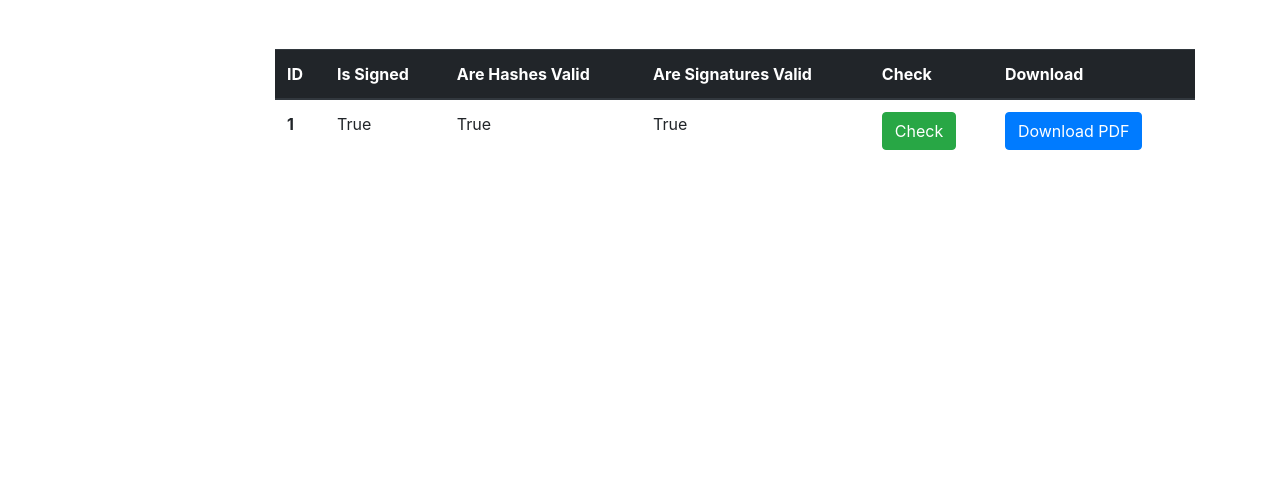
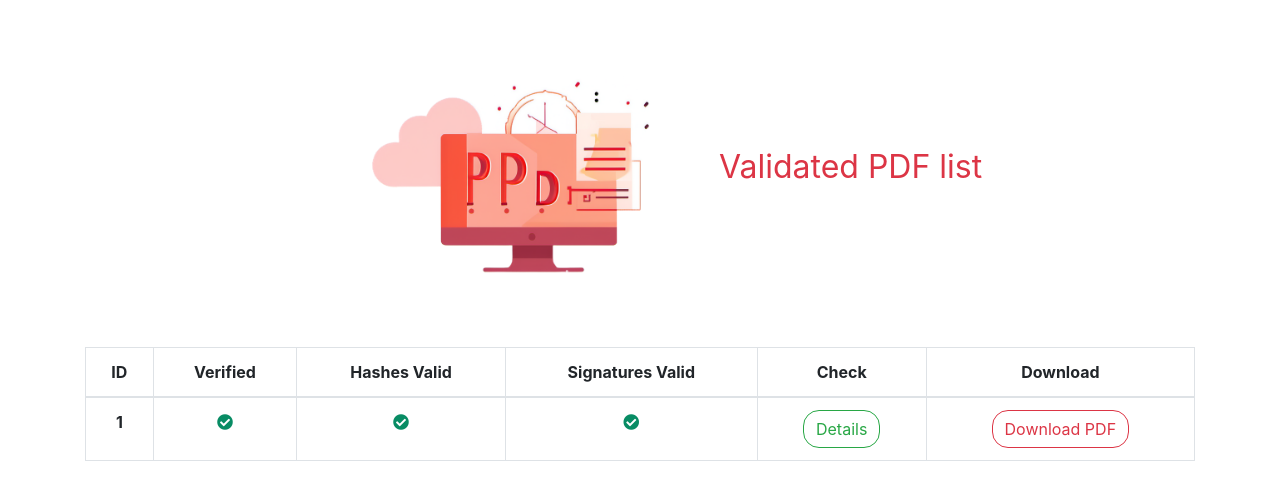
Before and after one commit to zorojurio/pdf-validator, a Django app: page /pdf-validated_list in a window 1280 px wide. Shown: the part 80-580 px from the top of the page. Run offline with Django 5.2, Linux system fonts and the light colour scheme; a user stored in the database is signed in; tables that the repository leaves empty hold one stand-in row (values such as "Sample post"); some libraries are stand-ins or nearby versions.

Commit message:
my validated pdf

```diff
--- a/signature_validator/templates/signature_validator/pdf_list.html
+++ b/signature_validator/templates/signature_validator/pdf_list.html
@@ -1,37 +1,64 @@
 {% extends 'base.html' %}
-
+{% load static %}
 {% block title %}My Validated PDF list{% endblock %}
 
 {% block content %}
     <div class="container">
         <div class="row mt-5">
-            <div class="col-2">
+            <div class="col-12">
+                <div class="text-center">
+                    <img src="{% static 'img/pdf-home.png' %}" height="250px"
+                         class=" d-inline center-image"
+                         alt="">
+                    <h2 class="d-inline text-danger">Validated PDF list</h2>
+                </div>
+            </div>
 
-            </div>
-            <div class="col-10">
-                <table class="table">
-                    <thead class="thead-dark">
-                    <tr>
+            <div class="col-12 mt-5">
+                <table class="table table-bordered">
+                    <thead>
+                    <tr class="font-weight-bold text-center">
                         <th scope="col">ID</th>
-                        <th scope="col">Is Signed</th>
-                        <th scope="col">Are Hashes Valid</th>
-                        <th scope="col">Are Signatures Valid</th>
+                        <th scope="col">Verified</th>
+                        <th scope="col">Hashes Valid</th>
+                        <th scope="col">Signatures Valid</th>
                         <th scope="col">Check</th>
                         <th scope="col">Download</th>
                     </tr>
                     </thead>
                     <tbody>
                     {% for pdf in pdf_list %}
-                        <tr>
+                        <tr class="text-center">
                             <th scope="row"> {{ pdf.pk }}</th>
-                            <td> {{ pdf.is_signed }}</td>
-                            <td> {{ pdf.is_hashes_valid }}</td>
-                            <td> {{ pdf.is_signatures_valid }}</td>
+                            <td >
+                                {% if pdf.all_signers_verified %}
+                                    <i class="fas fa-check-circle green-circle"></i>
+                                {% else %}
+                                    <i class="fas fa-times-circle red-circle"></i>
+                                {% endif %}
+                            </td>
+
+                            <td>
+                                {% if pdf.is_hashes_valid %}
+                                    <i class="fas fa-check-circle green-circle"></i>
+                                {% else %}
+                                    <i class="fas fa-times-circle red-circle"></i>
+                                {% endif %}
+                            </td>
+                            <td>
+                                {% if pdf.is_signatures_valid %}
+                                    <i class="fas fa-check-circle green-circle"></i>
+                                {% else %}
+                                    <i class="fas fa-times-circle red-circle"></i>
+                                {% endif %}
+                            </td>
                             <td><a href="{% url 'signature-validator-view:pdf-result' pdf.pk %}"
-                                   class="btn btn-success">Check</a></td>
+                                   class="btn btn-outline-success border-radius-one">Details</a>
+                            </td>
                             <td><a href="{{ pdf.pdf_file.url }}"
                                    target="_blank"
-                                   class="btn btn-primary">Download PDF</a></td>
+                                   class="btn btn-outline-danger border-radius-one">Download PDF</a>
+                            </td>
                         </tr>
                     {% endfor %}
 
--- a/static/css/style.css
+++ b/static/css/style.css
@@ -38,3 +38,8 @@
 .underline-text {
     text-decoration: underline;
 }
+
+.make-inline {
+    display: inline-block; /* or display: inline; */
+    vertical-align: top; /* Adjust vertical alignment as needed */
+}
```
Also changed, not shown: signature_validator/forms.py (+4 -3 lines).
